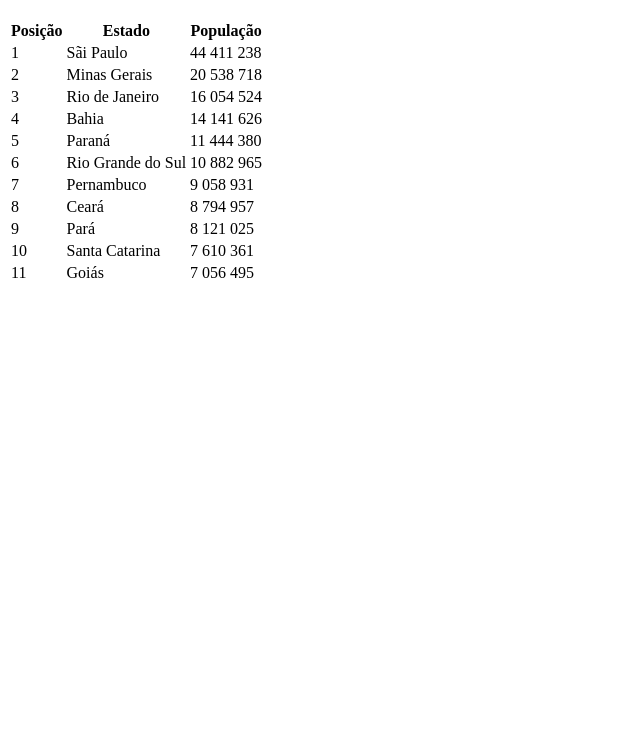
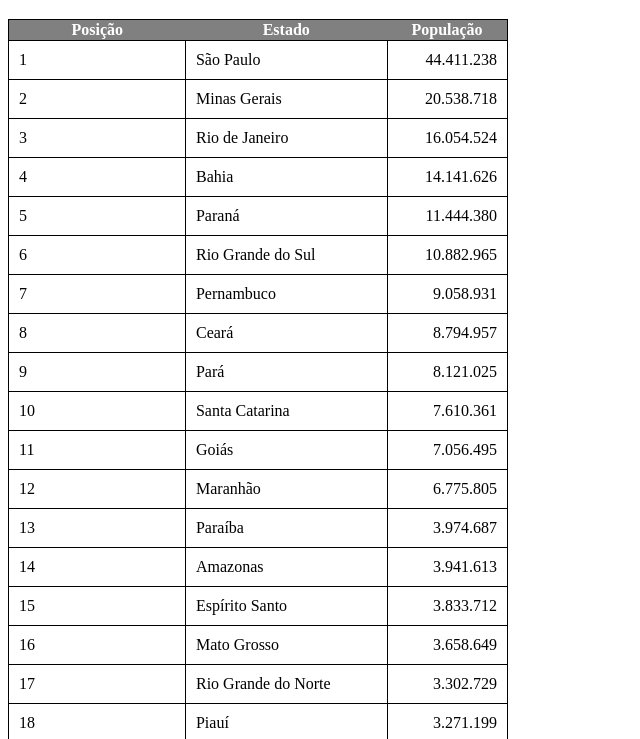
Before and after one commit to AndrewsAraujo/html-css, a plain HTML site: page exercicios/ex023/tabela002.html in a window 1280 px wide. Shown: the part 61-800 px from the top of the page, without its empty margins (0-640 px from the left). Drawn offline with Linux system fonts and the light colour scheme.

Commit message:
Update tabela002.html

```diff
--- a/exercicios/ex023/tabela002.html
+++ b/exercicios/ex023/tabela002.html
@@ -4,10 +4,32 @@
     <meta charset="UTF-8">
     <meta name="viewport" content="width=device-width, initial-scale=1.0">
     <title>Tabelas</title>
+    <style>
+        table{
+            width: 500px;
+            height: 450px;
+            border-collapse: collapse;
+
+        }
+
+        thead, tfoot{
+            border: 1px solid black;
+            background-color: gray;
+            color: white;
+        }
+
+        td{
+            padding: 10px;
+            border: 1px solid black;
+        }
+
+        td.num{
+            text-align: right;
+        }
+    </style>
 </head>
 <body>
     <h1>Uso de tabelas grandes</h1>
-
 
     <table>
         <thead>
@@ -21,143 +43,151 @@
         <tbody>
             <tr>
                 <td>1</td>
-                <td>Sãi Paulo</td>
-                <td>44 411 238	</td>
+                <td>São Paulo</td>
+                <td class="num">44.411.238	</td>
             </tr>
             <tr>
                 <td>2</td>
                 <td>Minas Gerais</td>
-                <td>20 538 718</td>
+                <td class="num">20.538.718</td>
             </tr>
             <tr>
                 <td>3</td>
                 <td>Rio de Janeiro</td>
-                <td>16 054 524</td>
+                <td class="num">16.054.524</td>
             </tr>
             <tr>
                 <td>4</td>
                 <td>Bahia</td>
-                <td>14 141 626</td>
+                <td class="num">14.141.626</td>
             </tr>
             <tr>
                 <td>5</td>
                 <td>Paraná</td>
-                <td>11 444 380</td>
+                <td class="num">11.444.380</td>
             </tr>
             <tr>
                 <td>6</td>
                 <td>Rio Grande do Sul</td>
-                <td>10 882 965</td>
+                <td class="num">10.882.965</td>
             </tr>
             <tr>
                 <td>7</td>
                 <td>Pernambuco</td>
-                <td>9 058 931</td>
+                <td class="num">9.058.931</td>
             </tr>
             <tr>
                 <td>8</td>
                 <td>Ceará</td>
-                <td>8 794 957</td>
+                <td class="num">8.794.957</td>
             </tr>
             <tr>
                 <td>9</td>
                 <td>Pará</td>
-                <td>8 121 025</td>
+                <td class="num">8.121.025</td>
             </tr>
             <tr>
                 <td>10</td>
                 <td>Santa Catarina</td>
-                <td>7 610 361</td>
+                <td class="num">7.610.361</td>
             </tr>
             <tr>
                 <td>11</td>
                 <td>Goiás</td>
-                <td>7 056 495</td>
+                <td class="num">7.056.495</td>
             </tr>
             <tr>
-                <td></td>
-                <td></td>
-                <td></td>
+                <td>12</td>
+                <td>Maranhão</td>
+                <td class="num">6.775.805</td>
             </tr>
             <tr>
-                <td></td>
-                <td></td>
-                <td></td>
+                <td>13</td>
+                <td>Paraíba</td>
+                <td class="num">3.974.687</td>
             </tr>
             <tr>
-                <td></td>
-                <td></td>
-                <td></td>
+                <td>14</td>
+                <td>Amazonas</td>
+                <td class="num">3.941.613</td>
             </tr>
             <tr>
-                <td></td>
-                <td></td>
-                <td></td>
+                <td>15</td>
+                <td>Espírito Santo</td>
+                <td class="num">3.833.712</td>
             </tr>
             <tr>
-                <td></td>
-                <td></td>
-                <td></td>
+                <td>16</td>
+                <td>Mato Grosso</td>
+                <td class="num">3.658.649</td>
             </tr>
             <tr>
-                <td></td>
-                <td></td>
-                <td></td>
+                <td>17</td>
+                <td>Rio Grande do Norte</td>
+                <td class="num">3.302.729	</td>
             </tr>
             <tr>
-                <td></td>
-                <td></td>
-                <td></td>
+                <td>18</td>
+                <td>Piauí</td>
+                <td class="num">3.271.199</td>
             </tr>
             <tr>
-                <td></td>
-                <td></td>
-                <td></td>
+                <td>19</td>
+                <td>Alagoas</td>
+                <td class="num">3.127.683	</td>
             </tr>
             <tr>
-                <td></td>
-                <td></td>
-                <td></td>
+                <td>20</td>
+                <td>Distrito Federal</td>
+                <td class="num">2.817.381</td>
             </tr>
             <tr>
-                <td></td>
-                <td></td>
-                <td></td>
+                <td>21</td>
+                <td>Mato Grosso do Sul</td>
+                <td class="num">2.757.013</td>
             </tr>
             <tr>
-                <td></td>
-                <td></td>
-                <td></td>
+                <td>22</td>
+                <td>Sergipe</td>
+                <td class="num">2.209.558</td>
             </tr>
             <tr>
-                <td></td>
-                <td></td>
-                <td></td>
+                <td>23</td>
+                <td>Rondônia</td>
+                <td class="num">1.581.196</td>
             </tr>
             <tr>
-                <td></td>
-                <td></td>
-                <td></td>
+                <td>24</td>
+                <td>Tocantins</td>
+                <td class="num">1.511.460	</td>
             </tr>
             <tr>
-                <td></td>
-                <td></td>
-                <td></td>
+                <td>25</td>
+                <td>Acre</td>
+                <td class="num">830.018	</td>
             </tr>
             <tr>
-                <td></td>
-                <td></td>
-                <td></td>
+                <td>26</td>
+                <td>Amapá</td>
+                <td class="num">733.759	</td>
             </tr>
             <tr>
-                <td></td>
-                <td></td>
-                <td></td>
+                <td>27</td>
+                <td>Roraima</td>
+                <td class="num">636.707</td>
             </tr>
         </tbody>
 
         <tfoot>
+            <tr>
+                <th>
+                    Total de Habitantes
+                </th>
 
+                <td>
+                    203.078.389
+                </td>
+            </tr>
         </tfoot>
     </table>
 
```
